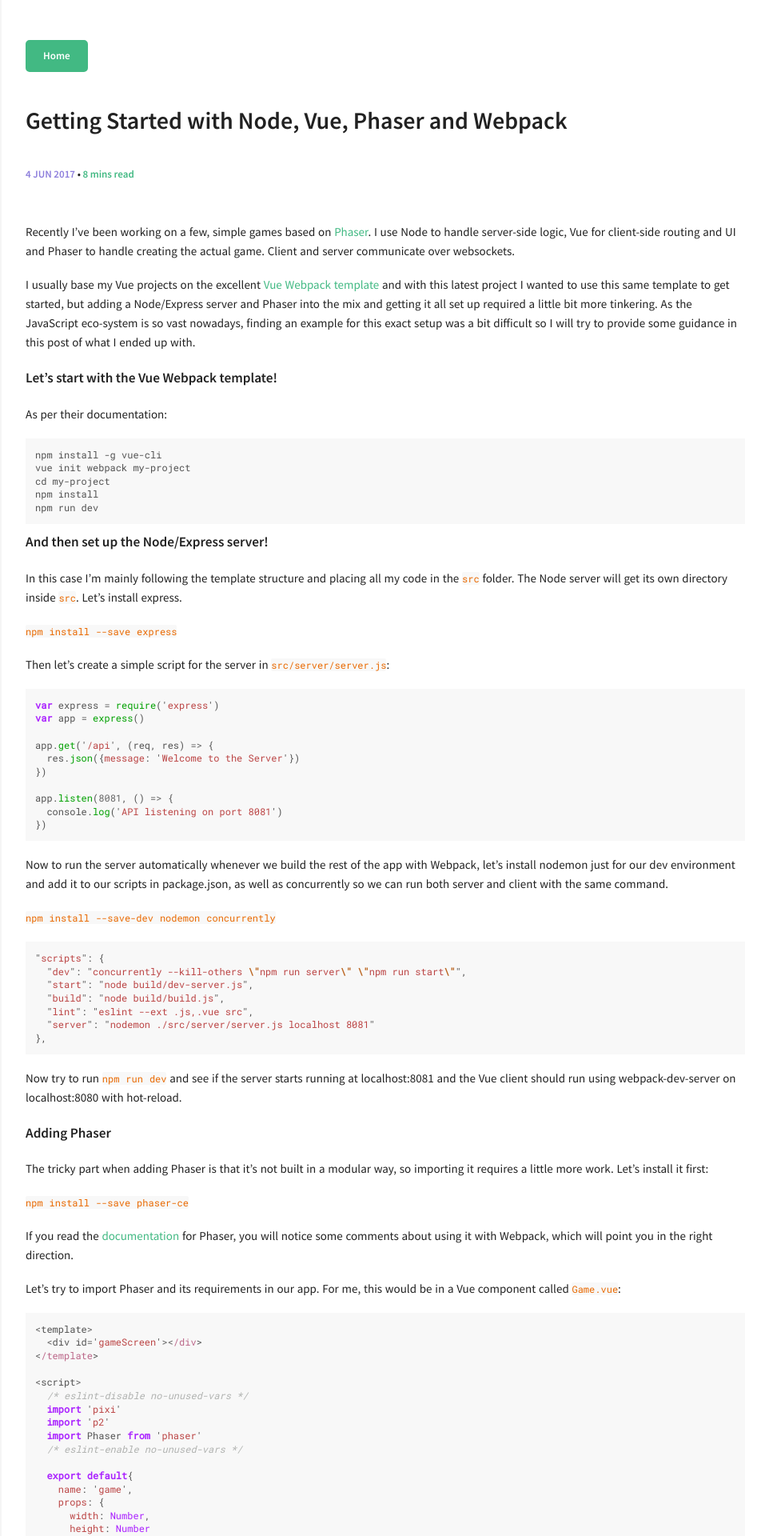
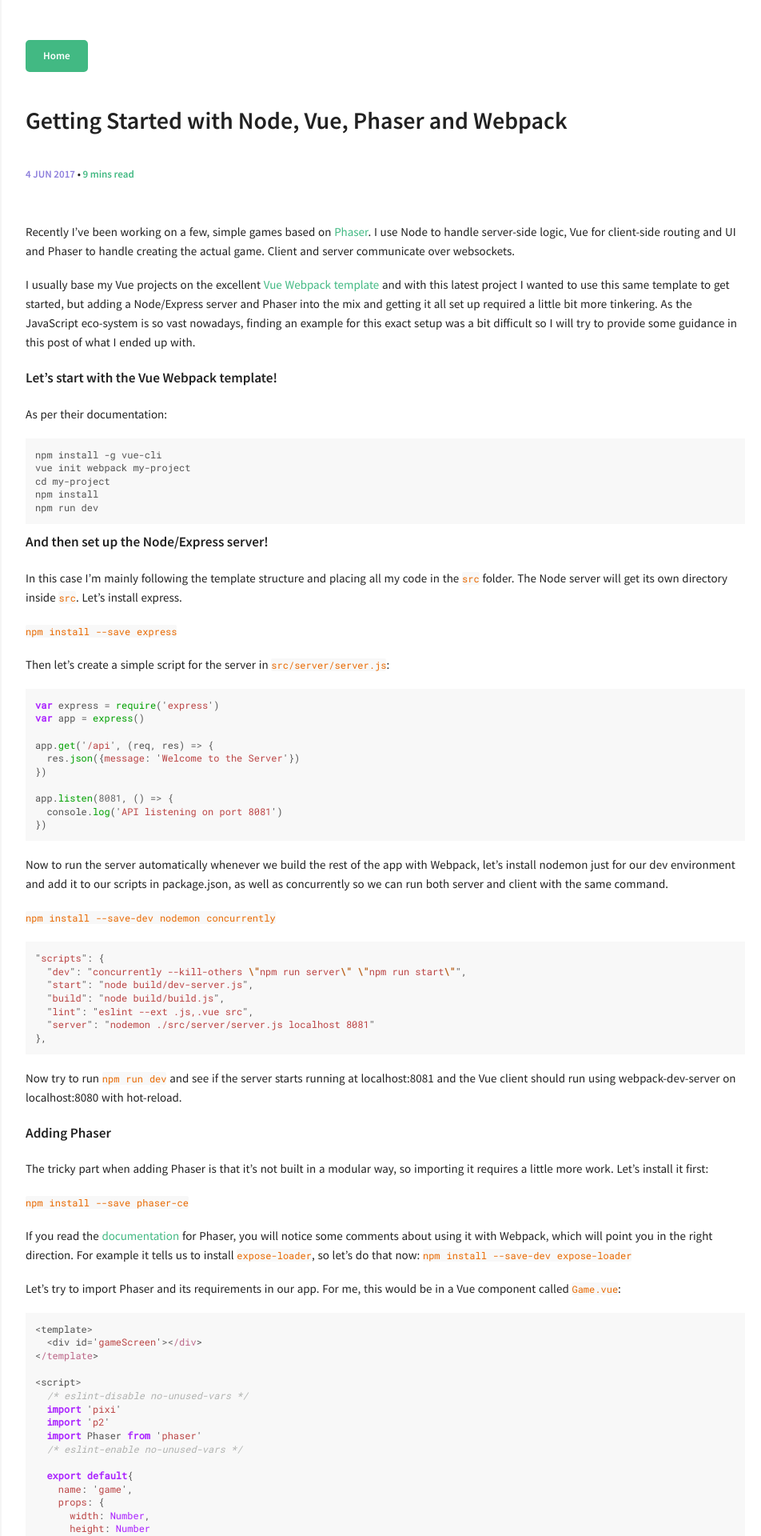
Before and after one commit to sekl/sebastianklier.com, a Jekyll site: the page built from _posts/2017-06-03-node-vue-phaser-webpack.md, in a window 1280 px wide. Shown: the top 1920 px of the page at 80% size, without its empty margins (318-1270 px from the left). Built offline with Jekyll 4.4.1, drawn with Linux system fonts in a browser that asks for light colours; nearby versions of some CDN libraries; comment, search, counter and statistics services are not loaded.

Commit message:
update node/vue/phaser post

```diff
--- a/_posts/2017-06-03-node-vue-phaser-webpack.md
+++ b/_posts/2017-06-03-node-vue-phaser-webpack.md
@@ -63,7 +63,7 @@
 
 `npm install --save phaser-ce`
 
-If you read the [documentation](https://github.com/photonstorm/phaser-ce) for Phaser, you will notice some comments about using it with Webpack, which will point you in the right direction.
+If you read the [documentation](https://github.com/photonstorm/phaser-ce) for Phaser, you will notice some comments about using it with Webpack, which will point you in the right direction. For example it tells us to install `expose-loader`, so let's do that now: `npm install --save-dev expose-loader`
 
 Let's try to import Phaser and its requirements in our app. For me, this would be in a Vue component called `Game.vue`:
 
```
